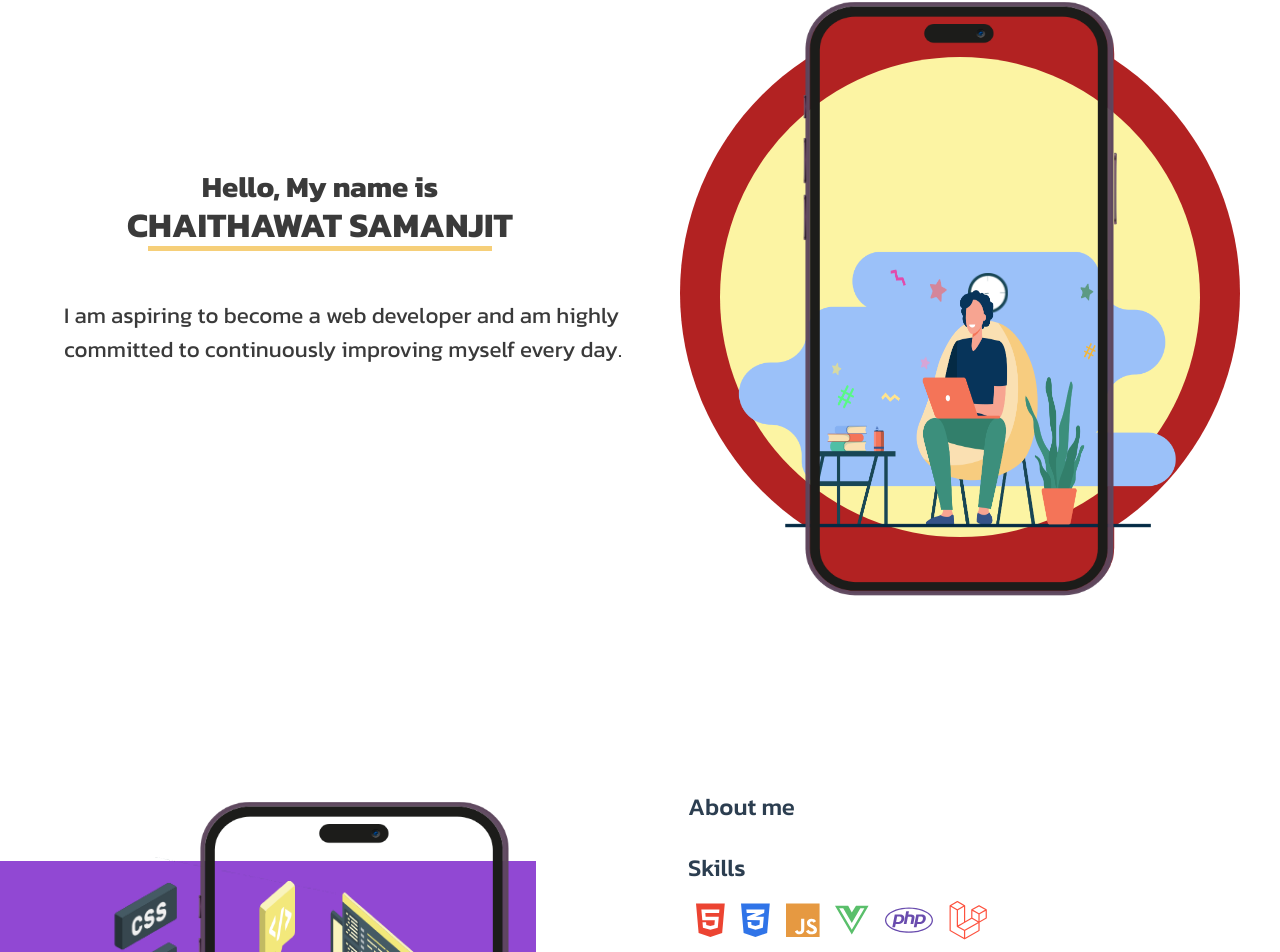
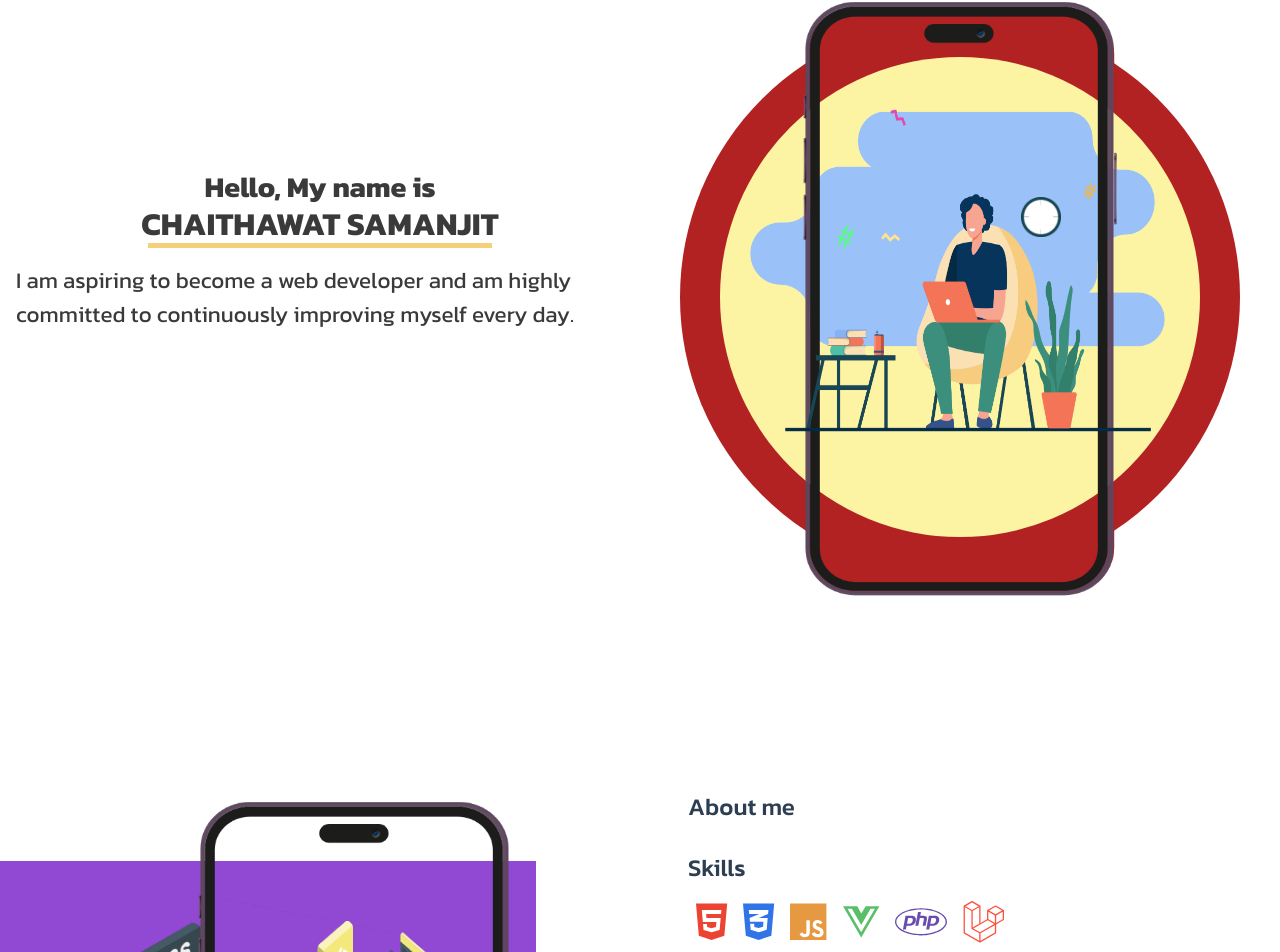
Before and after one commit to Atiprometis/vuemyport, a Vue app: page / in a window 1280 px wide. Shown: the part 103-1055 px from the top of the page. Built offline with nearby package versions, Linux system fonts and the light colour scheme; no server answers; what vue-sweetalert2 would draw is missing.

Commit message:
update css at home page to responsive

```diff
--- a/src/components/banner/BigBlock.vue
+++ b/src/components/banner/BigBlock.vue
@@ -2,16 +2,13 @@
     <div class="  ">
         <div class="row g-0">
             <!--  -->
-            <div class=" col-lg-6 img-b1 d-flex justify-content-center align-items-center ">
+            <div class=" col-lg-6 col-md-12 col-sm-12 img-b1 d-flex  justify-content-center align-items-center ">
                 <swiper
                 :spaceBetween=" 30"
-
-
                 :autoplay="{
                 delay: 10000,
                 disableOnInteraction: false,
                 }"
-
                 :allowTouchMove = "false"
 
                 :modules="modules"
@@ -25,7 +22,7 @@
                     <h2 class="ab2 m-0 p-0 text-uppercase">Chaithawat Samanjit</h2>
                     </label>
                     <div class="line"></div>
-                    <p class="text_bigbox fadefontchange  d-flex justify-content-center align-items-center" >
+                    <p class="text_bigbox fadefontchange p-3 m-0  d-flex justify-content-center align-items-center" >
                         {{myaboutme}}
                     </p>
 
@@ -39,7 +36,7 @@
                             <h2 class="ab2 m-0 p-0 text-uppercase">Web developer</h2>
                             </label>
                             <div class="line"></div>
-                            <p class="text_bigbox fadefontchange d-flex justify-content-center align-items-center " >
+                            <p class="text_bigbox fadefontchange p-3 m-0 d-flex justify-content-center align-items-center " >
                                 {{ myskillbigblock }}
                             </p>
                         </div>
@@ -49,9 +46,10 @@
 
                 </swiper>
             </div>
-            <div class="bigblock m-0 p-0 col-lg-6 d-flex justify-content-center align-items-center ">
+            <div class="col-lg-6  d-none d-lg-block d-sm-none d-md-none m-0 p-0 bigblock ">
 
-                <div class="circle rounded-circle"></div>
+                <div class=" ">
+                    <div class="circle rounded-circle"></div>
                 <div class="circle-2 rounded-circle"></div>
 
                 <img class="phone" :src="require(`../../assets/img/mockup/phone_14.png`)" alt="">
@@ -63,9 +61,10 @@
                 <img class="e-ro3" :src="require(`../../assets/img/e-ro3.png`)" alt="">
 
                 <img class="nri" :src="require(`../../assets/img/nri.png`)" alt="">
-                <img class="k1" :src="require(`../../assets/img/k1.png`)" alt="">
+                <!-- <img class="k1" :src="require(`../../assets/img/k1.png`)" alt=""> -->
+                </div>
 
-        </div>
+            </div>
 
         </div>
 
@@ -171,6 +170,146 @@ export default{
     position: relative;
 
 }
+.circle{
+    display: block;
+    z-index: 2;
+    position: absolute;
+    width: 60vh;
+    height: 60vh;
+    top: 50%;
+    left: 50%;
+    transform: translate(-50%, -50%);
+    background-color: #FCF4A3;
+}
+.circle-2{
+    display: block;
+    z-index: 1;
+    position: absolute;
+    top: 50%;
+    left: 50%;
+    transform: translate(-50%, -50%);
+    width: 70vh;
+    height: 70vh;
+    background-color: #B22222;
+}
+.phone{
+    position: absolute;
+    top: 50%;
+    left: 50%;
+    transform: translate(-50%, -50%);
+    width: 40vh;
+    height: 75vh;
+    z-index: 4;
+}
+.phone-bg{
+    position: absolute;
+    top: 50%;
+    left: 50%;
+    transform: translate(-50%, -50%);
+    width: 40vh;
+    height: 74vh;
+    z-index: 1;
+}
+.b1{
+    z-index: 4;
+    position: absolute;
+    top: 70%;
+    left: 50%;
+    transform: translate(-50%, -30%);
+    top: 40vh;
+
+    width: 50vh;
+    height: 40vh;
+    /* animation-name: move;
+    animation-duration: 3s;
+    animation-iteration-count: infinite; */
+
+}
+.b3{
+    z-index: 3;
+    position: absolute;
+    top: 50%;
+    left: 50%;
+    transform: translate(-50%, -50%);
+    top: 40vh;
+
+    width: 55vh;
+    height: 35vh;
+
+    animation-name: move-bg;
+    animation-duration: 4.5s;
+    animation-iteration-count: infinite;
+    animation-timing-function: linear;
+}
+
+.star{
+    z-index: 3;
+    position: absolute;
+    top: 50%;
+    left: 50%;
+    transform: translate(-50%, -50%);
+    top: 45vh;
+
+    width: 60vh;
+    height: 50vh;
+    animation-name: fate-top;
+    animation-duration: 4.5s;
+    animation-iteration-count: infinite;
+    animation-timing-function: linear;
+}
+
+.e-ro3{
+    z-index: 4;
+    position: absolute;
+    top: 50%;
+    left: 50%;
+    transform: translate(-50%, -50%);
+    top: 40vh;
+    /* right: -60%; */
+    width: 50vh;
+    height: 40vh;
+     animation-name: move-right;
+    animation-duration: 3s;
+    animation-iteration-count: infinite;
+
+}
+.nri{
+    z-index: 4;
+    position: absolute;
+    top: 40%;
+    left: 68%;
+    transform: translate(-135%, -50%);
+
+    right: 34vh;
+    width: 5vh;
+    height: 5vh;
+
+    /* animation-name: spin; */
+    animation-duration: 2s;
+    animation-iteration-count: infinite;
+    animation-timing-function: linear;
+
+}
+/* .k1{
+    z-index: 5;
+    position: absolute;
+    top: 39%;
+    left: 56%;
+    transform: translate(-135%, -50%);
+    right: 34vh;
+    width: 4vh;
+    height: 2vh;
+
+    animation-name: spin;
+
+    animation-duration: 2.8s;
+    animation-iteration-count: infinite;
+    animation-timing-function: linear;
+
+} */
+.text_bigbox {
+    font-size: 1rem;
+}
 .img-b1{
 
     height: 100vh;
@@ -194,112 +333,6 @@ export default{
     width: 100%;
     height: 100%;
 }
-.phone{
-    width: 40vh;
-    height: 75vh;
-    z-index: 5;
-}
-.phone-bg{
-    position: absolute;
-    width: 40vh;
-    height: 74vh;
-    z-index: 1;
-}
-.b1{
-    z-index: 4;
-    position: absolute;
-    top: 40vh;
-
-    width: 50vh;
-    height: 40vh;
-    /* animation-name: move;
-    animation-duration: 3s;
-    animation-iteration-count: infinite; */
-
-}
-.b3{
-    z-index: 3;
-    position: absolute;
-    top: 40vh;
-
-    width: 55vh;
-    height: 35vh;
-
-    animation-name: move-bg;
-    animation-duration: 4.5s;
-    animation-iteration-count: infinite;
-    animation-timing-function: linear;
-}
-
-.star{
-    z-index: 3;
-    position: absolute;
-    top: 45vh;
-
-    width: 60vh;
-    height: 50vh;
-    animation-name: fate-top;
-    animation-duration: 4.5s;
-    animation-iteration-count: infinite;
-    animation-timing-function: linear;
-}
-.circle{
-    z-index: 2;
-    position: absolute;
-    width: 60vh;
-    height: 60vh;
-    background-color: #FCF4A3;
-}
-.circle-2{
-    z-index: 1;
-    position: absolute;
-    width: 70vh;
-    top: 14.5vh;
-    height: 70vh;
-    background-color: #B22222;
-}
-.e-ro3{
-    z-index: 4;
-    position: absolute;
-    top: 40vh;
-    /* right: -60%; */
-    width: 50vh;
-    height: 40vh;
-     animation-name: move-right;
-    animation-duration: 3s;
-    animation-iteration-count: infinite;
-
-}
-.k1{
-    z-index: 3;
-    position: absolute;
-    top: 48vh;
-    right: 35vh;
-    width: 3vh;
-    height: 3vh;
-
-    animation-name: spin;
-    /* transform: rotate(270deg); */
-    animation-duration: 2.8s;
-    animation-iteration-count: infinite;
-    animation-timing-function: linear;
-
-}
-.nri{
-    z-index: 3;
-    position: absolute;
-    top: 47vh;
-    right: 34vh;
-    width: 5vh;
-    height: 5vh;
-
-    /* animation-name: spin; */
-    animation-duration: 2s;
-    animation-iteration-count: infinite;
-    animation-timing-function: linear;
-
-}
-
 .ab1:hover ~ .line{
     background-color: #ca97ca;
     width: 28%;
@@ -336,7 +369,7 @@ export default{
 
 .ab1{
     line-height: 20px;
-    font-size: 2.3vw;
+    font-size: 1.8rem;
     transition: font-size 1s;
     font-weight:700;
     text-align: start;
@@ -344,7 +377,7 @@ export default{
 
 
 .ab2{
-    font-size: 2.7vw;
+    font-size: 2rem;
     transition: font-size 1s;
     font-weight:700;
 }
--- a/src/components/mybgandskill/MyBackGround.vue
+++ b/src/components/mybgandskill/MyBackGround.vue
@@ -3,7 +3,8 @@
         <div class="container">
             <div class="row ">
 
-            <div class="col-lg-6  my-bg d-flex justify-content-center align-items-center ">
+                <!-- animetion  -->
+            <div class="col-lg-6  my-bg d-none d-lg-block d-md-block d-sm-none  d-flex justify-content-center align-items-center ">
 
                 <img class="phone-my-bg" :src="require(`../../assets/img/mockup/phone_14.png`)" alt="">
                 <img class="myimg-my-bg add-animate-on-bg-opacity " :src="require(`../../assets/img/mockup/t1.png`)" alt="">
@@ -15,9 +16,11 @@
                     <div class="boxskill   animate-on-bg-scroll"  ></div>
                 </div>
             </div>
+                <!-- animetion end -->
+
             <div class="col-lg-6 p-5 mt-5 my-skills d-flex flex-column align-items-start justify-content-start" >
                 <h4 class="  text-start">About me</h4>
-                <p class="p-0 m-0 text-start" v-if="aboutmeData[0]">
+                <p class="p-0 m-0 text-content" v-if="aboutmeData[0]">
                     {{  aboutmeData[0].content }}
                     <!-- Motivated and skilled front-end developer with experience building responsive and user-friendly websites using Vue.js Proficient in HTML, CSS, and JavaScript, as well as experience with PHPframeworks such as Laravel and CodeIgniter. Strong attention to detail and ability to work well in a team environment. -->
                 </p>
@@ -25,7 +28,7 @@
                 <div class=" d-flex flex-column ">
                     <div class="text-start m-0 p-0">
                         <ul class="m-0 p-0 d-flex flex-row font-all">
-                            <li class=" d-flex flex-row">
+                            <li class="m-0 p-0 d-flex flex-row">
                                 <h1 class="animate-on-bg-top-down fontawesomes p-2"><font-awesome-icon :icon="['fab', 'html5']" style="color: #ec4432;" /></h1>
 
                                 <h1 class="animate-on-bg-top-down fontawesomes p-2"><font-awesome-icon :icon="['fab', 'css3-alt']" style="color: #3074e8;" /></h1>
@@ -161,15 +164,23 @@ export default{
         width: 100%;
         height:100vh;
         position: relative;
+        display: block;
     }
     .phone-my-bg{
     width: 40vh;
     height: 75vh;
     z-index: 5;
+
     position: absolute;
+    top: 50%;
+    left: 50%;
+    transform: translate(-50%, -50%);
 }
 .phone-bg{
     position: absolute;
+    top: 50%;
+    left: 50%;
+    transform: translate(-50%, -50%);
     width: 40vh;
     height: 74vh;
     z-index: 1;
@@ -179,14 +190,19 @@ export default{
     height: 60vh;
     z-index: 4;
     position: absolute;
-    margin-right: 10vh;
+    top: 25%;
+    left: 25%;
+    transform: translate(-25%, -25%);
+
 }
 .mycode-my-bg{
     width: 60vh;
     height: 60vh;
     z-index: 4;
     position: absolute;
-    margin-right: 10vh;
+    top: 25%;
+    left: 5%;
+
 }
 .animate-on-bg-scroll{
     opacity: 0;
@@ -271,8 +287,14 @@ export default{
 .font-all{
 
 }
+.text-start{
+    font-size: 1.5rem;
+}
+.text-content{
+    font-size: 0.9rem;
+}
 .fontawesomes{
-    font-size: 3vw;
+    font-size: 2.6rem;
 
 }
 .fontawesomes:nth-child(1){
@@ -294,4 +316,11 @@ export default{
     transition-delay: 1.4s;
 }
 
+@media only screen and (max-width: 768px) {
+    .fontawesomes{
+    font-size: 2.1rem;
+
+    }
+}
+
 </style>
```
